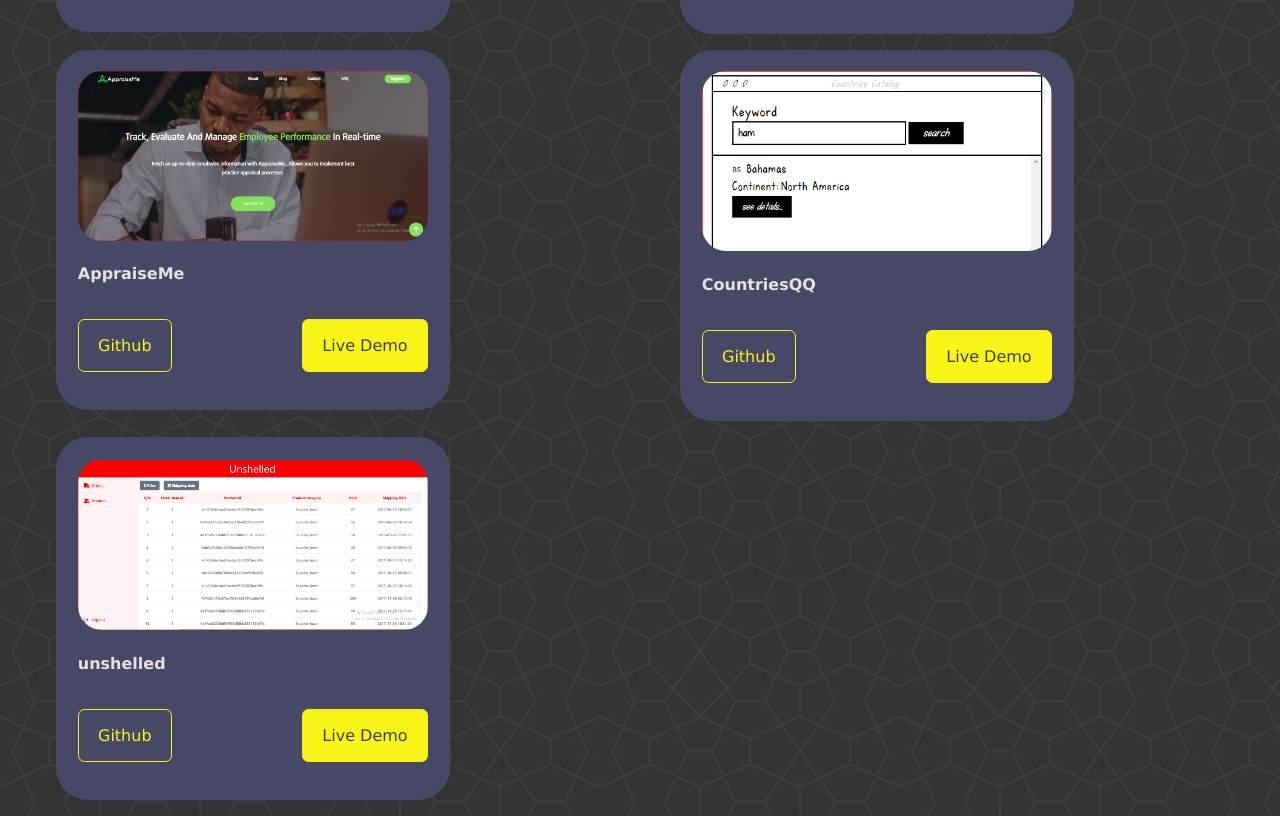
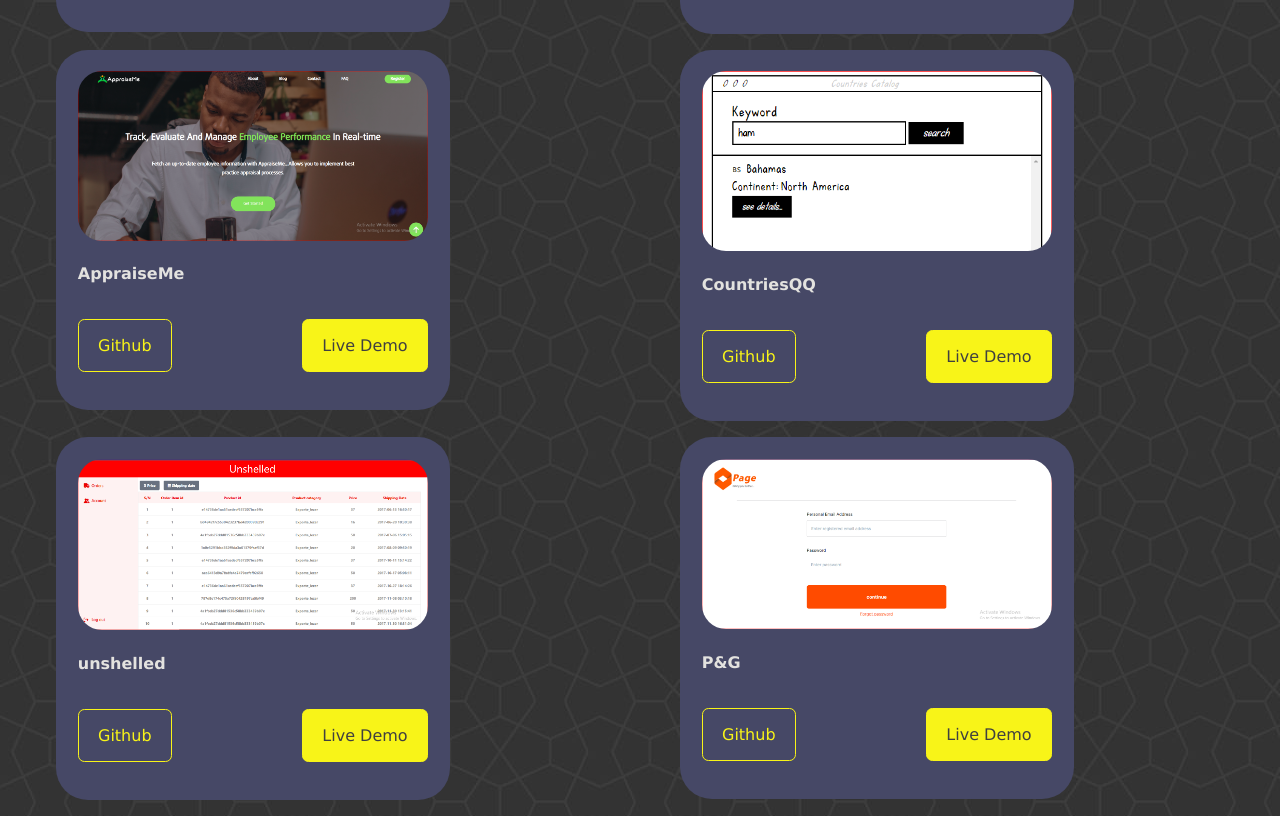
Before and after one commit to rash1234567/shevfolio, a React (Create React App) app: page /projects in a window 1280 px wide. Shown: the part 1549-2365 px from the top of the page. Built offline with nearby package versions, Linux system fonts and the light colour scheme.

Commit message:
Update data.js

```diff
--- a/src/Projects/data.js
+++ b/src/Projects/data.js
@@ -78,10 +78,10 @@
         github: 'https://github.com/Lawdshev/unshelled-frontend',
         img: unshelled
     },
-//     {
-//         title: 'P&G ',
-//         demo: 'https://super-pavlova-0ce678.netlify.app/',
-//         github: 'https://github.com/Lawdshev/page',
-//         img: page
-//     }
+    {
+        title: 'P&G ',
+        demo: 'https://super-pavlova-0ce678.netlify.app/',
+        github: 'https://github.com/Lawdshev/page',
+        img: page
+    }
 ]
```
